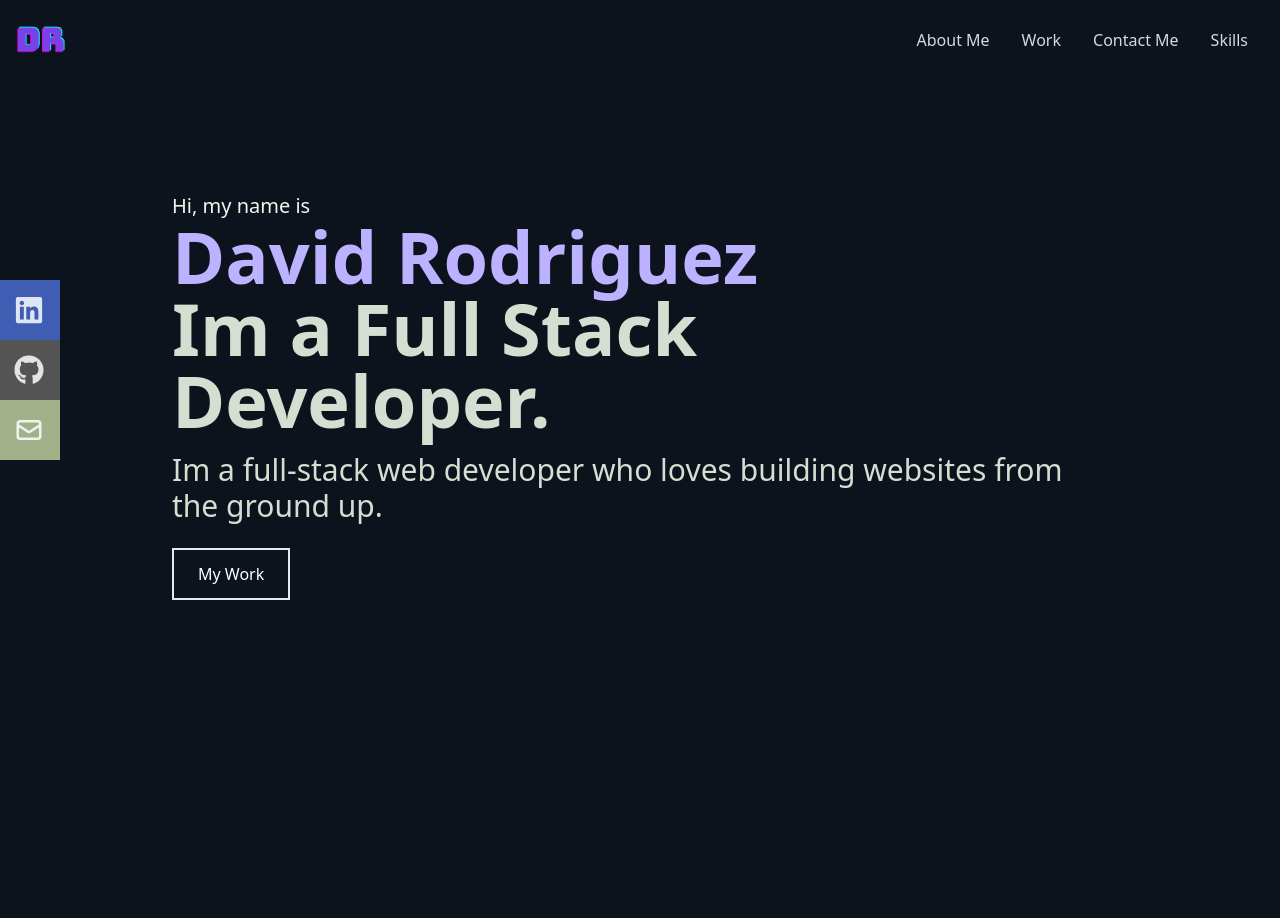
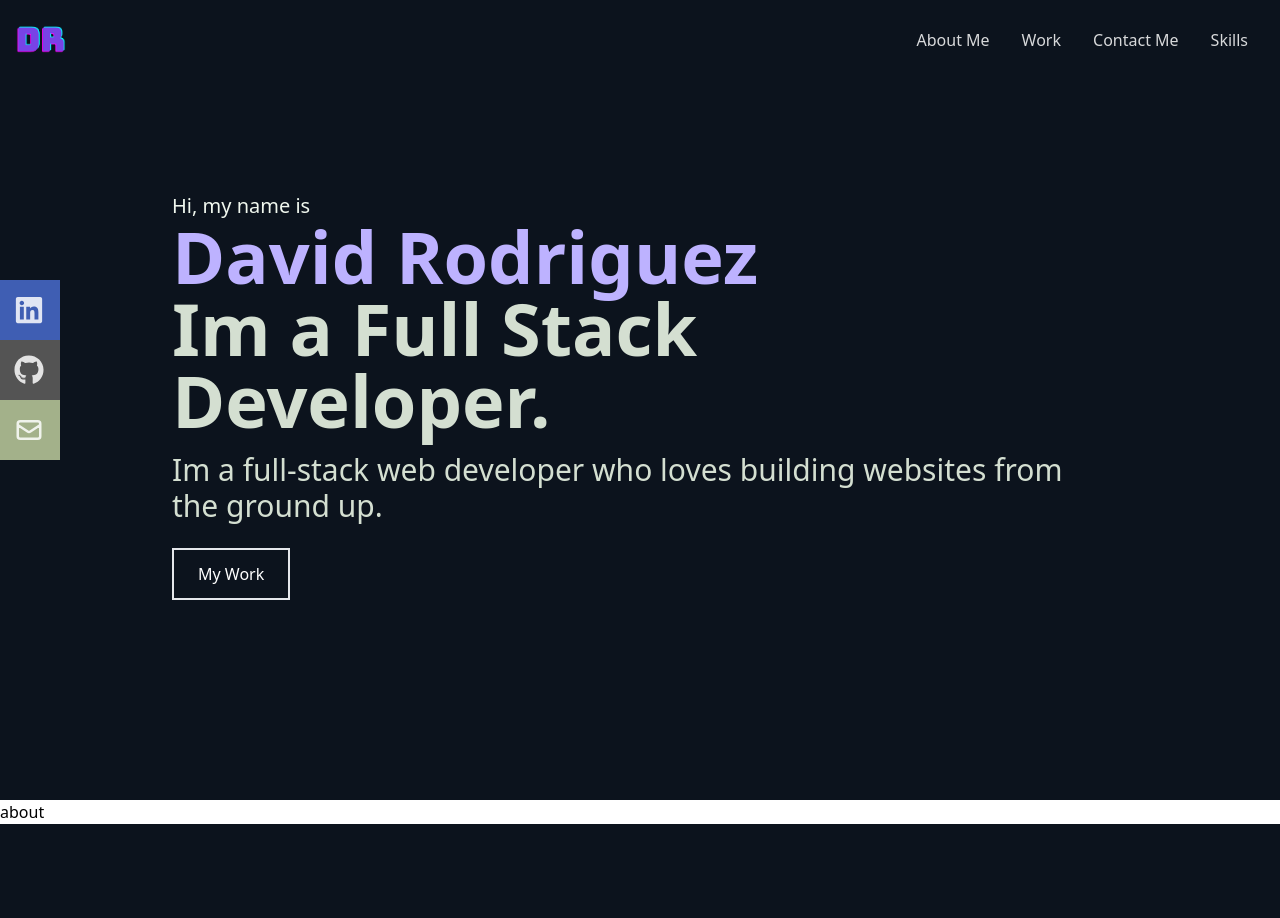
Before and after one commit to Daveerr/React-Portfolio, a React (Create React App) app in the folder portfolio-app/: page / in a window 1280 px wide. Shown: the top 918 px of the page. Built offline with nearby package versions, Linux system fonts and the light colour scheme.

Commit message:
aboutjs boiler plate

```diff
--- a/portfolio-app/src/App.js
+++ b/portfolio-app/src/App.js
@@ -2,12 +2,14 @@ import { Navbar } from "./components/Navbar";
 import { Homepage } from "./components/Homepage";
 import Work from "./components/Work";
 import Contact from "./components/Contact";
+import About from "./components/About";
 
 function App() {
   return (
     <div>
       <Navbar />
       <Homepage />
+      <About />
       <Work />
       <Contact />
     </div>
--- a/portfolio-app/src/components/about.js
+++ b/portfolio-app/src/components/about.js
@@ -1,5 +1,11 @@
 import React from "react";
 
-export const about = () => {
-  return <div>about</div>;
+const about = () => {
+  return (
+    <div name="about" className="">
+      about
+    </div>
+  );
 };
+
+export default about;
```
